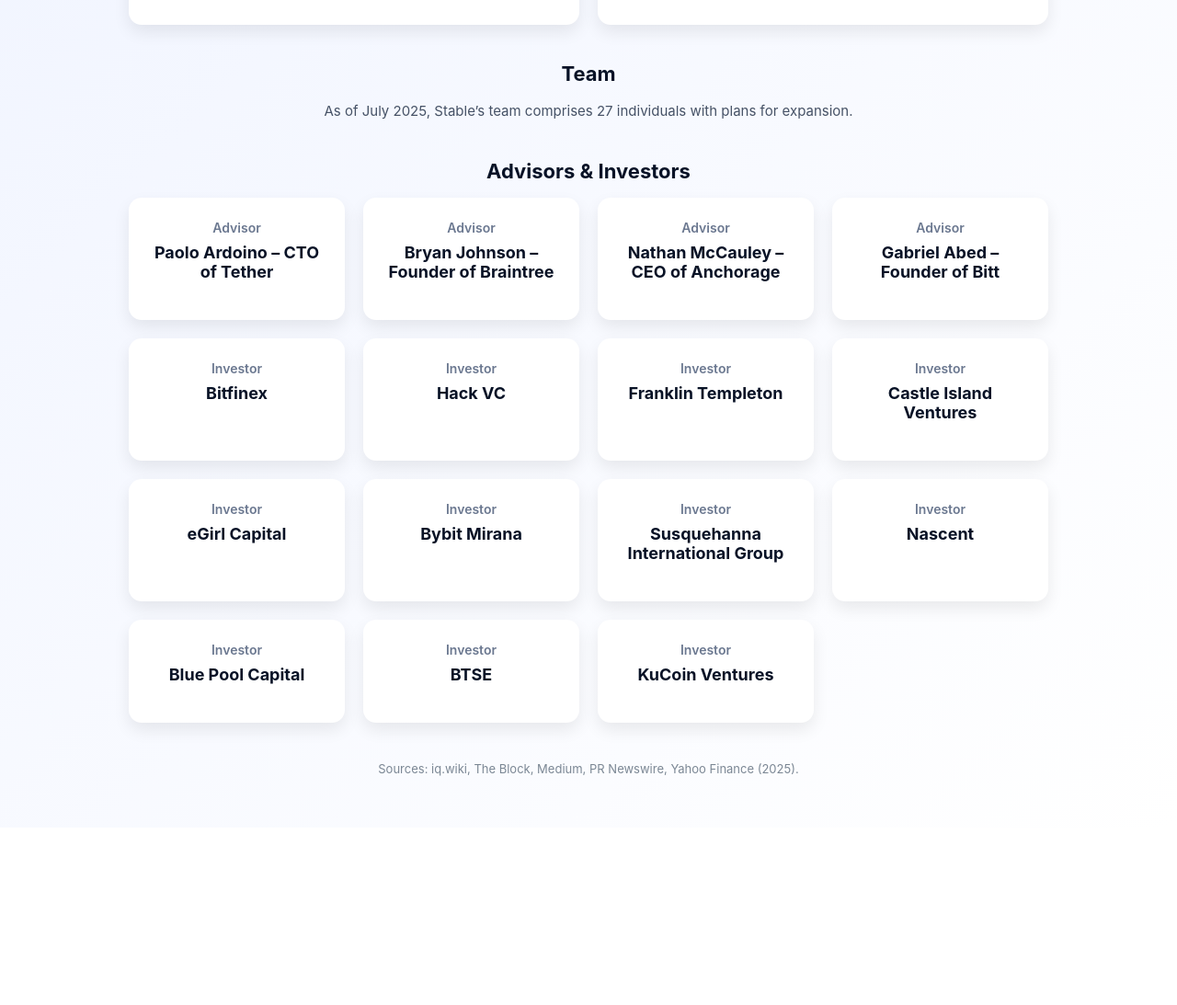
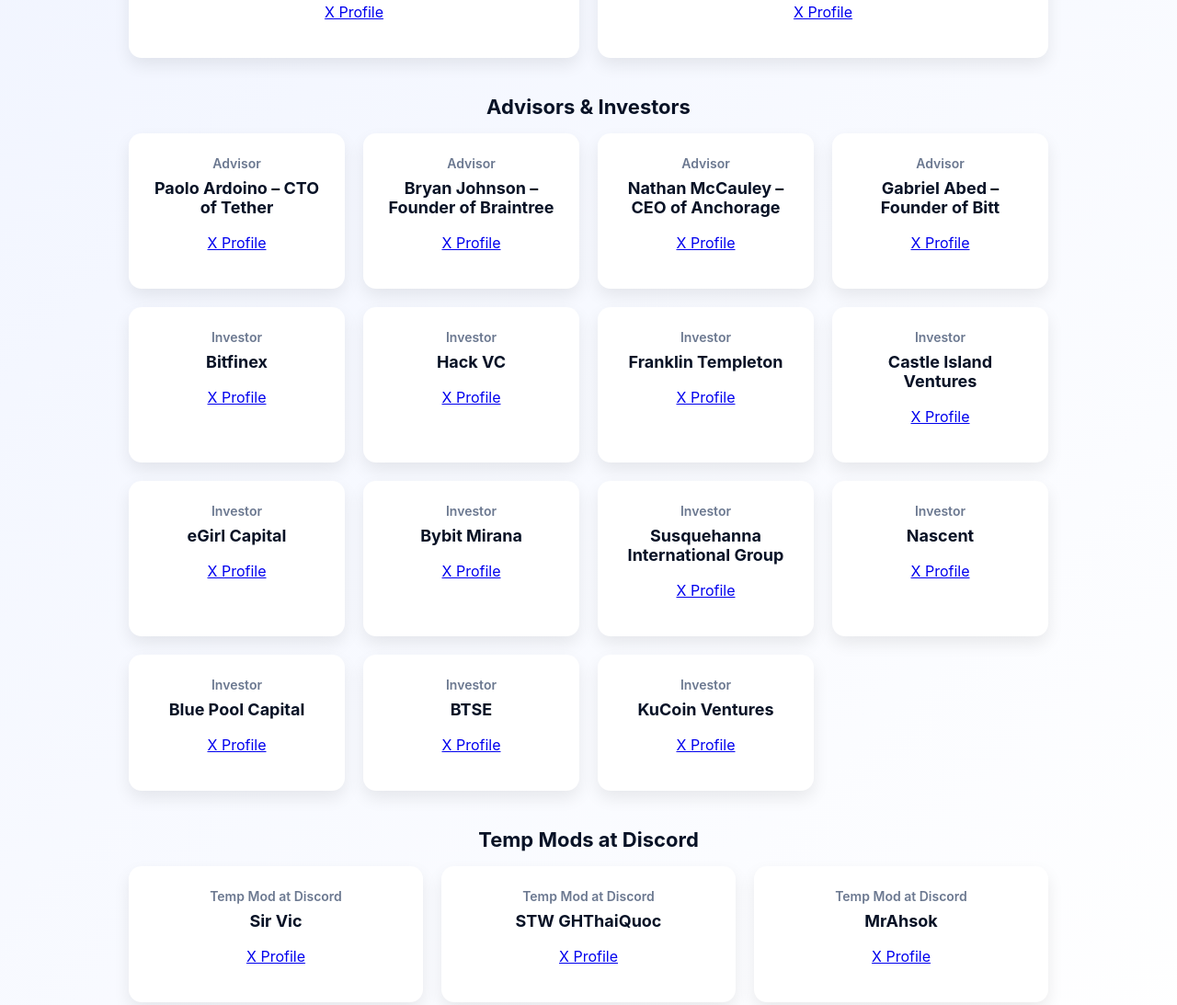
Before and after one commit to Crypto2257/Ceo, a plain HTML site: page Index.html in a window 1280 px wide. Shown: the part 320-1413 px from the top of the page at 92% size. Before the commit the page ends 1220 px from the top, so only its background shows below. Drawn offline with Linux system fonts and the light colour scheme.

Commit message:
Update Index.html

```diff
--- a/Index.html
+++ b/Index.html
@@ -80,7 +80,7 @@
   <div class="container">
     <h1>Stable — Team & Advisors</h1>
     <p class="intro">
-      Complete publicly available information about Stable’s leadership, team, advisors, and investors. Names and roles are based on verified sources as of 2025.
+      Complete publicly available information about Stable’s leadership, team, advisors, investors, and Discord moderators. Names and roles are based on verified sources as of 2025.
     </p>
 
     <!-- Leadership Team -->
@@ -89,35 +89,41 @@
       <div class="card">
         <p class="role">Founder & CEO</p>
         <p class="name">Joshua Harding</p>
+        <p><a href="https://x.com/gingeharding" target="_blank">X Profile</a></p>
       </div>
       <div class="card">
         <p class="role">Chief Technology Officer (CTO)</p>
         <p class="name">Sam Kazemian</p>
+        <p><a href="https://x.com/samkazemian" target="_blank">X Profile</a></p>
       </div>
     </div>
-
-    <!-- Team Overview -->
-    <h2>Team</h2>
-    <p class="intro">As of July 2025, Stable’s team comprises 27 individuals with plans for expansion.</p>
 
     <!-- Advisors & Investors -->
     <h2>Advisors & Investors</h2>
     <div class="grid">
-      <div class="card"><p class="role">Advisor</p><p class="name">Paolo Ardoino – CTO of Tether</p></div>
-      <div class="card"><p class="role">Advisor</p><p class="name">Bryan Johnson – Founder of Braintree</p></div>
-      <div class="card"><p class="role">Advisor</p><p class="name">Nathan McCauley – CEO of Anchorage</p></div>
-      <div class="card"><p class="role">Advisor</p><p class="name">Gabriel Abed – Founder of Bitt</p></div>
-      <div class="card"><p class="role">Investor</p><p class="name">Bitfinex</p></div>
-      <div class="card"><p class="role">Investor</p><p class="name">Hack VC</p></div>
-      <div class="card"><p class="role">Investor</p><p class="name">Franklin Templeton</p></div>
-      <div class="card"><p class="role">Investor</p><p class="name">Castle Island Ventures</p></div>
-      <div class="card"><p class="role">Investor</p><p class="name">eGirl Capital</p></div>
-      <div class="card"><p class="role">Investor</p><p class="name">Bybit Mirana</p></div>
-      <div class="card"><p class="role">Investor</p><p class="name">Susquehanna International Group</p></div>
-      <div class="card"><p class="role">Investor</p><p class="name">Nascent</p></div>
-      <div class="card"><p class="role">Investor</p><p class="name">Blue Pool Capital</p></div>
-      <div class="card"><p class="role">Investor</p><p class="name">BTSE</p></div>
-      <div class="card"><p class="role">Investor</p><p class="name">KuCoin Ventures</p></div>
+      <div class="card"><p class="role">Advisor</p><p class="name">Paolo Ardoino – CTO of Tether</p><p><a href="https://x.com/paoloardoino" target="_blank">X Profile</a></p></div>
+      <div class="card"><p class="role">Advisor</p><p class="name">Bryan Johnson – Founder of Braintree</p><p><a href="https://x.com/bryan_johnson" target="_blank">X Profile</a></p></div>
+      <div class="card"><p class="role">Advisor</p><p class="name">Nathan McCauley – CEO of Anchorage</p><p><a href="https://x.com/nathanmccauley" target="_blank">X Profile</a></p></div>
+      <div class="card"><p class="role">Advisor</p><p class="name">Gabriel Abed – Founder of Bitt</p><p><a href="https://x.com/abedgabrielabed" target="_blank">X Profile</a></p></div>
+      <div class="card"><p class="role">Investor</p><p class="name">Bitfinex</p><p><a href="https://x.com/bitfinex" target="_blank">X Profile</a></p></div>
+      <div class="card"><p class="role">Investor</p><p class="name">Hack VC</p><p><a href="https://x.com/hack_vc" target="_blank">X Profile</a></p></div>
+      <div class="card"><p class="role">Investor</p><p class="name">Franklin Templeton</p><p><a href="https://x.com/FranklinTempleton" target="_blank">X Profile</a></p></div>
+      <div class="card"><p class="role">Investor</p><p class="name">Castle Island Ventures</p><p><a href="https://x.com/CastleIslandVC" target="_blank">X Profile</a></p></div>
+      <div class="card"><p class="role">Investor</p><p class="name">eGirl Capital</p><p><a href="https://x.com/egirlcapital" target="_blank">X Profile</a></p></div>
+      <div class="card"><p class="role">Investor</p><p class="name">Bybit Mirana</p><p><a href="https://x.com/Bybit_Official" target="_blank">X Profile</a></p></div>
+      <div class="card"><p class="role">Investor</p><p class="name">Susquehanna International Group</p><p><a href="https://x.com/SIGTrading" target="_blank">X Profile</a></p></div>
+      <div class="card"><p class="role">Investor</p><p class="name">Nascent</p><p><a href="https://x.com/NascentXYZ" target="_blank">X Profile</a></p></div>
+      <div class="card"><p class="role">Investor</p><p class="name">Blue Pool Capital</p><p><a href="https://x.com/BluePoolCapital" target="_blank">X Profile</a></p></div>
+      <div class="card"><p class="role">Investor</p><p class="name">BTSE</p><p><a href="https://x.com/BTSE_Official" target="_blank">X Profile</a></p></div>
+      <div class="card"><p class="role">Investor</p><p class="name">KuCoin Ventures</p><p><a href="https://x.com/KuCoinVentures" target="_blank">X Profile</a></p></div>
+    </div>
+
+    <!-- Temp Mods at Discord -->
+    <h2>Temp Mods at Discord</h2>
+    <div class="grid">
+      <div class="card"><p class="role">Temp Mod at Discord</p><p class="name">Sir Vic</p><p><a href="https://x.com/sir_vic44?s=21" target="_blank">X Profile</a></p></div>
+      <div class="card"><p class="role">Temp Mod at Discord</p><p class="name">STW GHThaiQuoc</p><p><a href="https://x.com/stwghthaiquocx?s=21" target="_blank">X Profile</a></p></div>
+      <div class="card"><p class="role">Temp Mod at Discord</p><p class="name">MrAhsok</p><p><a href="https://x.com/mrahsok?s=21" target="_blank">X Profile</a></p></div>
     </div>
 
     <p class="source">
```
